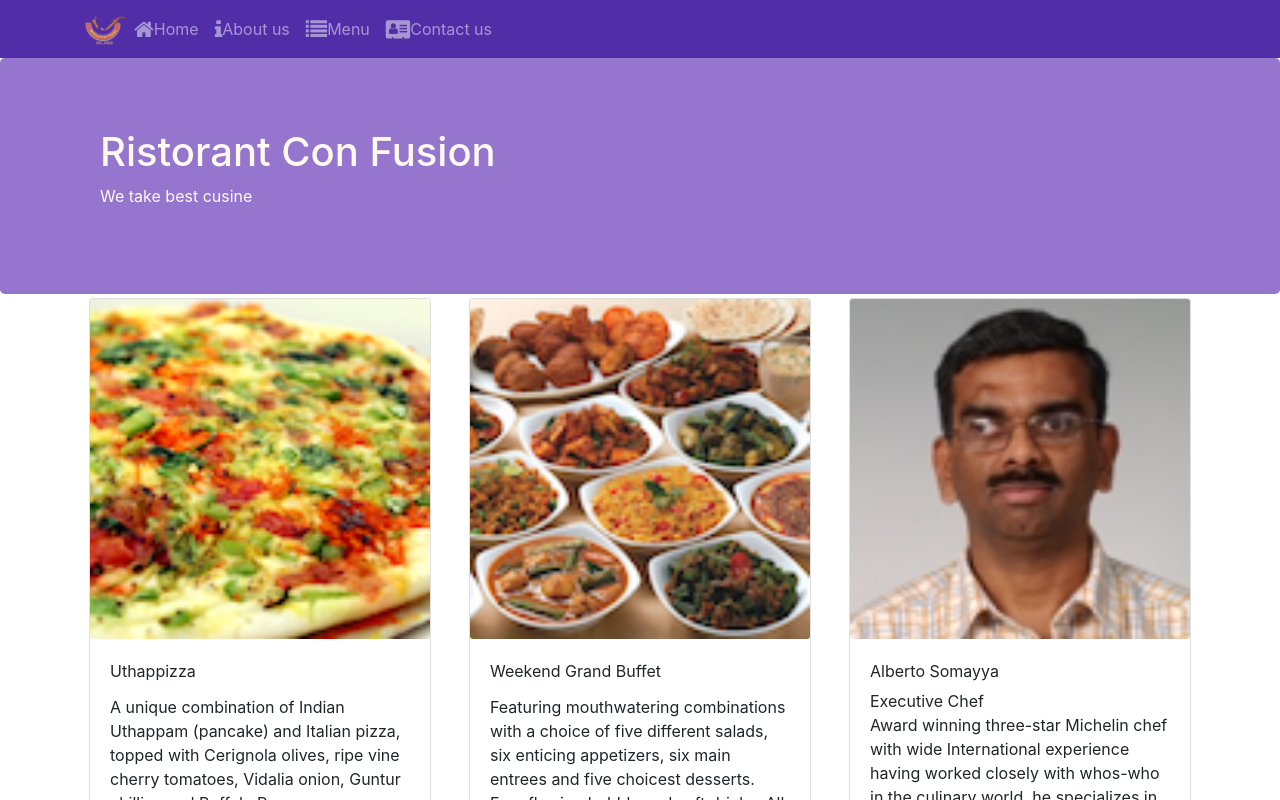
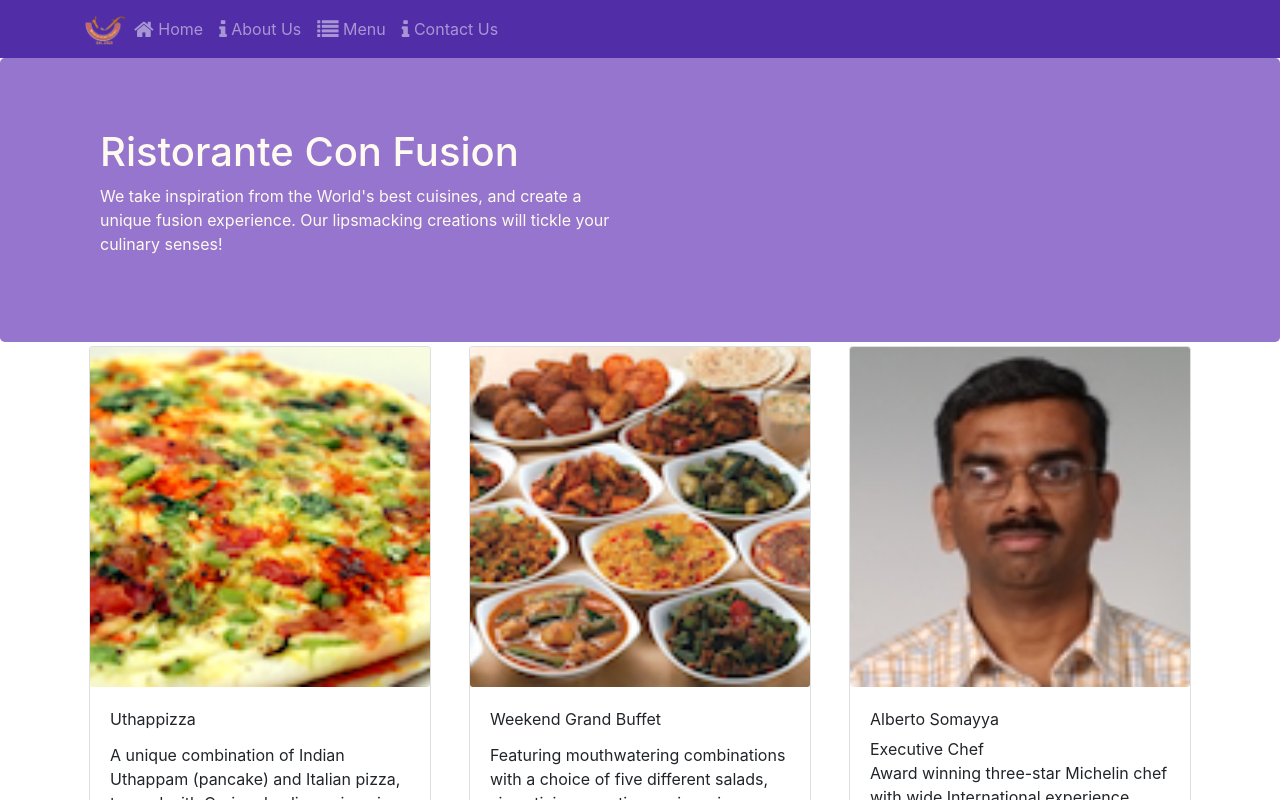
Before and after one commit to mithelan/reactjs-Coursera, a React (Create React App) app: page /home in a window 1280 px wide. Shown: the top 800 px of the page. Built offline with nearby package versions, Linux system fonts and the light colour scheme.

Commit message:
Single Page Applications Part 2

```diff
--- a/src/components/ContactComponent.js
+++ b/src/components/ContactComponent.js
@@ -1,8 +1,23 @@
 import React from 'react';
+import {Breadcrumb, BreadCrumb, BreadcrumbItem} from 'reactstrap';
+import {Link} from "react-router-dom";
+
 
 function Contact(props) {
     return(
         <div className="container">
+            <div className='row'>
+                <Breadcrumb>
+                    <BreadcrumbItem>
+                        <Link to='/home'>Home </Link>
+                    </BreadcrumbItem>
+                    <BreadcrumbItem active>Contact us</BreadcrumbItem>
+                </Breadcrumb>
+                <div className='col-12'>
+                    <h3> Contactus</h3>
+                    <hr />
+                </div>
+            </div>
             <div className="row row-content">
                 <div className="col-12">
                     <h3>Location Information</h3>
--- a/src/components/DishdetailComponent.js
+++ b/src/components/DishdetailComponent.js
@@ -1,5 +1,6 @@
 import React from 'react';
-import {Card, CardBody, CardImg, CardText, CardTitle} from "reactstrap";
+import {Breadcrumb, BreadcrumbItem, Card, CardBody, CardImg, CardText, CardTitle} from "reactstrap";
+import {Link} from 'react-router-dom'
 
 function RenderDish({dish}) {
 
@@ -57,24 +58,32 @@ function RenderDish({dish}) {
 
 
 
-    const DishdetailComponent =(props)=> {
-        const dish=props.dish
-
-        if(dish==null){
-            return(<div></div>)
-        }
-
-      /*  const dishcom=this.renderDish(dish)
-        const commentcomponent=this.renderComments(dish.comments)*/
+const DishdetailComponent = (props) => {
+    if (props.dish != null) {
         return (
-            <div className='row'>
-                <RenderDish dish={props.dish} />
-                <RenderComments comments={props.dish.comments}/>
-
-
+            <div className="container">
+                <div className="row">
+                    <Breadcrumb>
+                        <BreadcrumbItem> <Link to='home'>Home</Link> </BreadcrumbItem>
+                        <BreadcrumbItem active>{props.dish.name}</BreadcrumbItem>
+                    </Breadcrumb>
+                    <div className="col-12">
+                        <h3>{props.dish.name}</h3>
+                        <hr />
+                    </div>
+                </div>
+                <div className="row">
+                    <RenderDish dish={props.dish} />
+                    <RenderComments comments={props.comments} />
+                </div>
             </div>
         );
+    } else {
+        return (
+            <div></div>
+        );
     }
+}
 
 
 export default DishdetailComponent;
--- a/src/components/HeaderComponent.js
+++ b/src/components/HeaderComponent.js
@@ -1,5 +1,5 @@
 import React, {Component} from 'react';
-import {Navbar, NavbarBrand, Jumbotron, NavbarToggler, Collapse, Nav,NavItem} from "reactstrap";
+import {Navbar, NavbarBrand, Jumbotron, NavbarToggler, Collapse, Nav, NavItem, NavLink} from "reactstrap";
 
 
 
@@ -21,26 +21,34 @@ class Header extends Component {
     render() {
         return (
             <React.Fragment>
-               <Navbar dark expand='md'>
+                <Navbar dark expand="md">
                     <div className="container">
-                       <NavbarToggler onClick={this.toggleNav}/>
-                       <NavbarBrand className='mr-auto' href="/">
-                           <img src='../assests/images/logo.png' height='30' width='41' alt='Ristone logo' />
+                        <NavbarToggler onClick={this.toggleNav} />
+                        <NavbarBrand className="mr-auto" href="/">
+                            <img src="assests/images/logo.png" height="30" width="41"
+                                 alt="Ristorante Con Fusion" />
                         </NavbarBrand>
-
                         <Collapse isOpen={this.state.isNavOpen} navbar>
                             <Nav navbar>
-                           <NavItem className='nav-link' to='/home'>
-                               <span className='fa fa-home fa-lg'/>Home
+                                <NavItem>
+                                    <NavLink className="nav-link" to="/home">
+                                        <span className="fa fa-home fa-lg"></span> Home
+                                    </NavLink>
                                 </NavItem>
-                           <NavItem className='nav-link' to='/aboutus'>
-                               <span className='fa fa-info fa-lg'/>About us
+                                <NavItem>
+                                    <NavLink className="nav-link" to="/aboutus">
+                                        <span className="fa fa-info fa-lg"></span> About Us
+                                    </NavLink>
                                 </NavItem>
-                           <NavItem className='nav-link' to='/menu'>
-                               <span className='fa fa-list fa-lg'/>Menu
+                                <NavItem>
+                                    <NavLink className="nav-link" to="/menu">
+                                        <span className="fa fa-list fa-lg"></span> Menu
+                                    </NavLink>
                                 </NavItem>
-                           <NavItem className='nav-link' to='/contactus'>
-                               <span className='fa fa-address-card fa-lg'/>Contact us
+                                <NavItem>
+                                    <NavLink className="nav-link" to="/contactus">
+                                        <span className="fa fa-info fa-lg"></span> Contact Us
+                                    </NavLink>
                                 </NavItem>
                             </Nav>
                         </Collapse>
@@ -49,16 +57,14 @@ class Header extends Component {
 
                 <Jumbotron>
                     <div className="container">
-                       <div className='row row-header'>
-                           <div className='col-12 col-sm-6'>
-                               <h1>Ristorant Con Fusion</h1>
-
-                               <p>We take best cusine </p>
+                        <div className="row row-header">
+                            <div className="col-12 col-sm-6">
+                                <h1>Ristorante Con Fusion</h1>
+                                <p>We take inspiration from the World's best cuisines, and create a unique fusion experience. Our lipsmacking creations will tickle your culinary senses!</p>
                             </div>
                         </div>
                     </div>
                 </Jumbotron>
-
             </React.Fragment>
         );
     }
--- a/src/components/MainComponent.js
+++ b/src/components/MainComponent.js
@@ -35,12 +35,23 @@ class Main extends Component {
         }
 
 
+        const DishWithId = ({match}) => {
+            return (
+                // 10 -> base 10
+                <DishDetail dish={this.state.dishes.filter((dish) => dish.id === parseInt(match.params.dishId,10))[0]}
+                            comments={this.state.comments.filter((comment) => comment.id === parseInt(match.params.dishId,10))}
+                />
+            );
+        }
+
+
         return (
             <div>
                 <Header />
                 <Switch>
                     <Route path='/home' component={HomePage} />
                     <Route exact path="/menu" component={() => <Menu dishes={this.state.dishes} />} />
+                    <Route path="/menu/:dishId" component={DishWithId} />
 
                     <Route exact path="/contactus" component={Contact} />
 
--- a/src/components/MenuComponent.js
+++ b/src/components/MenuComponent.js
@@ -1,15 +1,17 @@
 import React from 'react';
 import { Card, CardImg, CardImgOverlay,
-    CardTitle } from 'reactstrap';
+    CardTitle,Breadcrumb,BreadcrumbItem } from 'reactstrap';
+import {Link} from 'react-router-dom'
 
 function RenderMenuItem ({dish, onClick}) {
     return (
-        <Card
-            onClick={() => onClick(dish.id)}>
-            <CardImg width="100%" src={dish.image} alt={dish.name} />
-            <CardImgOverlay>
-                <CardTitle>{dish.name}</CardTitle>
-            </CardImgOverlay>
+        <Card>
+            <Link to={`/menu/${dish.id}`} >
+                <CardImg width="100%" src={dish.image} alt={dish.name} />
+                <CardImgOverlay>
+                    <CardTitle>{dish.name}</CardTitle>
+                </CardImgOverlay>
+            </Link>
         </Card>
     );
 }
@@ -19,13 +21,25 @@ const Menu = (props) => {
     const menu = props.dishes.map((dish) => {
         return (
             <div className="col-12 col-md-5 m-1"  key={dish.id}>
-                <RenderMenuItem dish={dish} onClick={props.onClick} />
+                <RenderMenuItem dish={dish} />
             </div>
         );
     });
 
     return (
         <div className="container">
+            <div className='row'>
+                <Breadcrumb>
+                    <BreadcrumbItem>
+                        <Link to='/home'>Home </Link>
+                    </BreadcrumbItem>
+                    <BreadcrumbItem active>Menu</BreadcrumbItem>
+                </Breadcrumb>
+                <div className='col-12'>
+                    <h3> Menu</h3>
+                    <hr />
+                </div>
+            </div>
             <div className="row">
                 {menu}
             </div>
```
Lines whose indentation alone changed are shown as unchanged.
